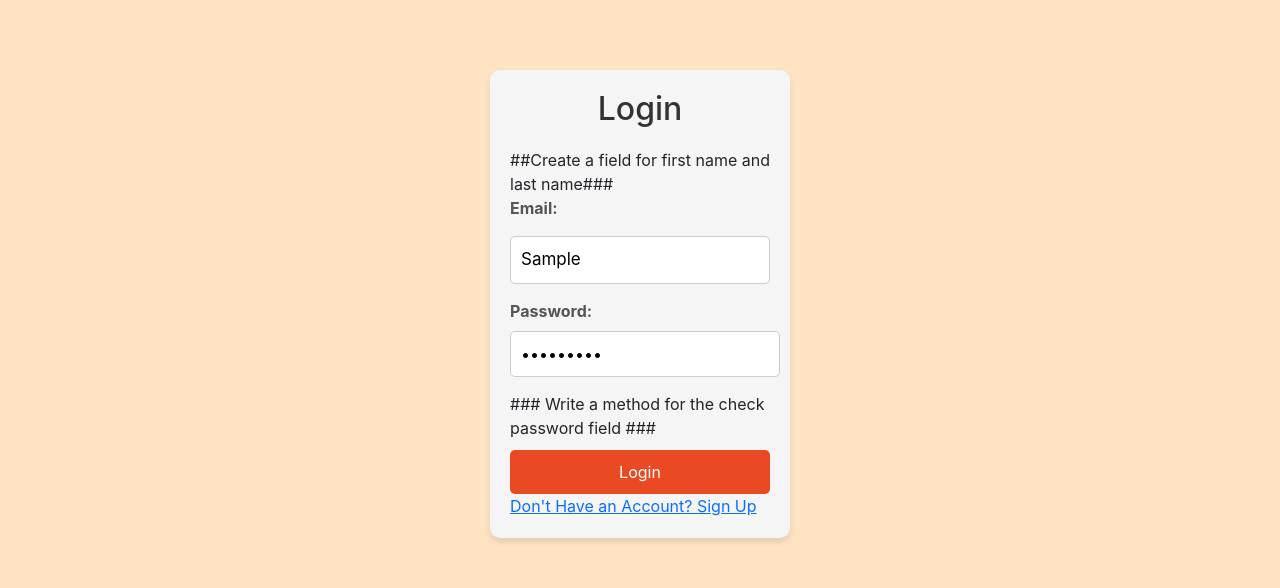
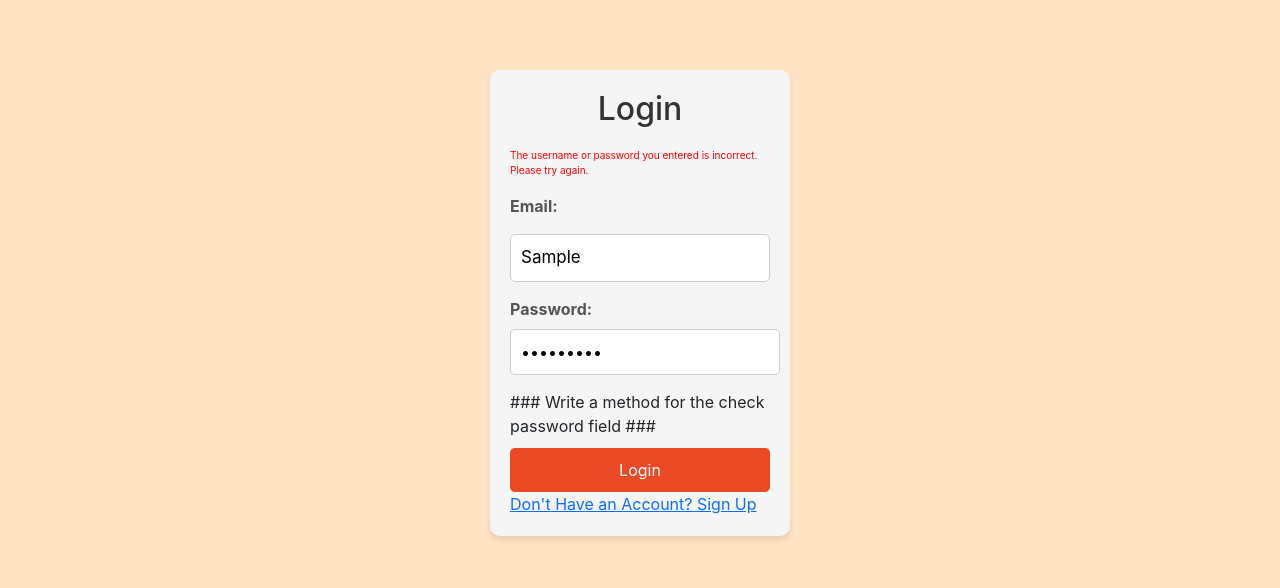
Before and after one commit to MundoDoc/PeerGrub, a React (Create React App) app in the folder peergrub/: page /login in a window 1280 px wide. Both pictures are taken after typing "Sample", "Sample123" into the empty fields and a click on the button "Login". Shown: the part 148-736 px from the top of the page. Built offline with nearby package versions, Linux system fonts and the light colour scheme; no server answers.

Commit message:
Error checking for login

```diff
--- a/peergrub/src/Components/AuthForm/index.css
+++ b/peergrub/src/Components/AuthForm/index.css
@@ -61,3 +61,8 @@
 .loginDiv button[type="reset"]:hover {
   background-color: #aa381b;
 }
+
+.wrongPasswordText{
+  color: red;
+  font-size: 10px;
+}
--- a/peergrub/src/Components/AuthForm/index.js
+++ b/peergrub/src/Components/AuthForm/index.js
@@ -27,6 +27,13 @@ export default function AuthForm({ route, method }) {
     const handleSubmit = async (e) => {
         e.preventDefault();
 
+      if(method === "signup") {
+        if (password!== checkPassword) {
+            setPasswordsDoNotMatch(true);
+            return;
+        }
+      }
+
         try {
             const res = await api.post(route, { username, password })
             if (method === "login") {
@@ -38,7 +45,7 @@ export default function AuthForm({ route, method }) {
                 navigate("/login")
             }
         } catch (error) {
-              alert("Something went wrong")
+            setWrongPassword(true);
         } finally {
         }
     };
@@ -49,8 +56,16 @@ export default function AuthForm({ route, method }) {
 
     <div className="loginDiv">
       <h2>{header}</h2>
+
+      {wrongPassword && (
+        <div className="wrongPassword">
+          <p className="wrongPasswordText">
+            The username or password you entered is incorrect. Please try
+            again.
+          </p>
+        </div>
+      )}
       <form onSubmit={handleSubmit}>
-        ##Create a field for first name and last name###
         <div>
           <label htmlFor="username">Email:</label>
           <input
```
Lines whose indentation alone changed are shown as unchanged.
